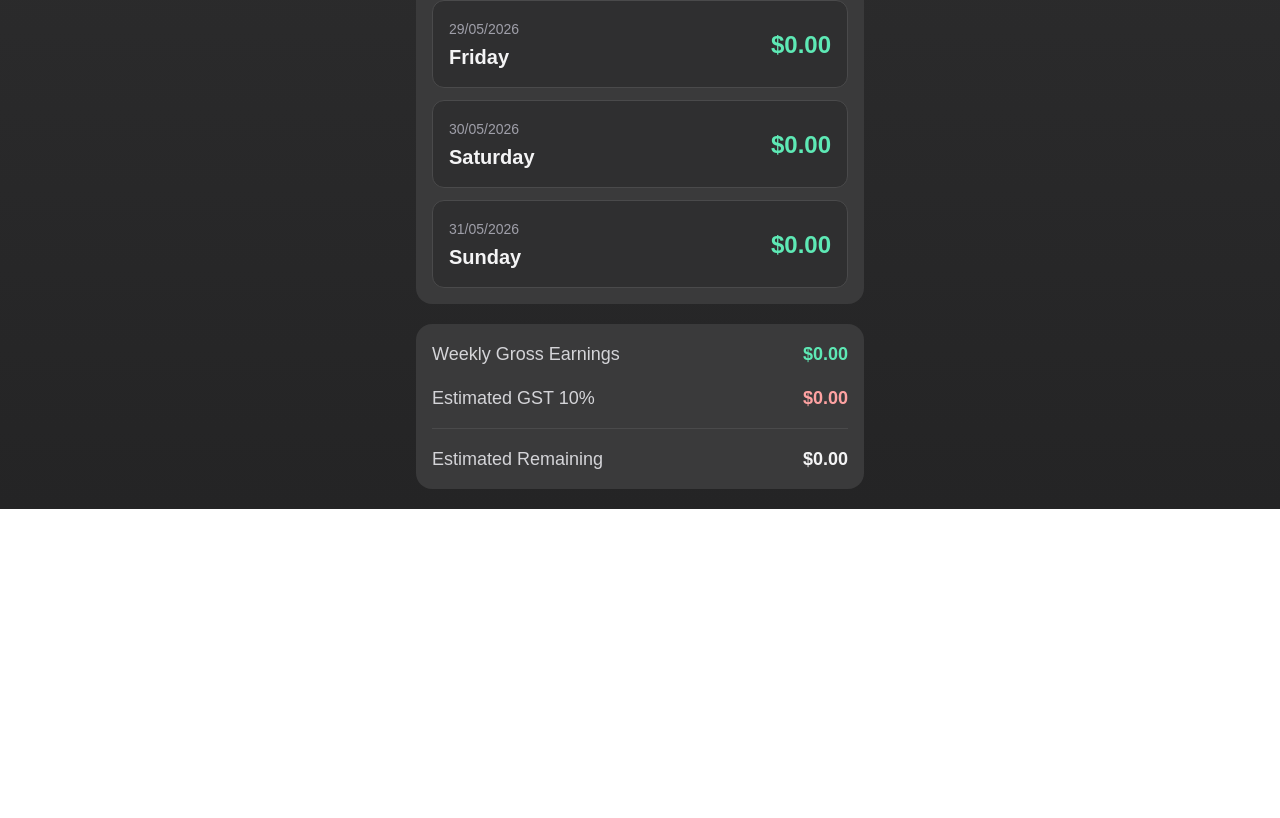
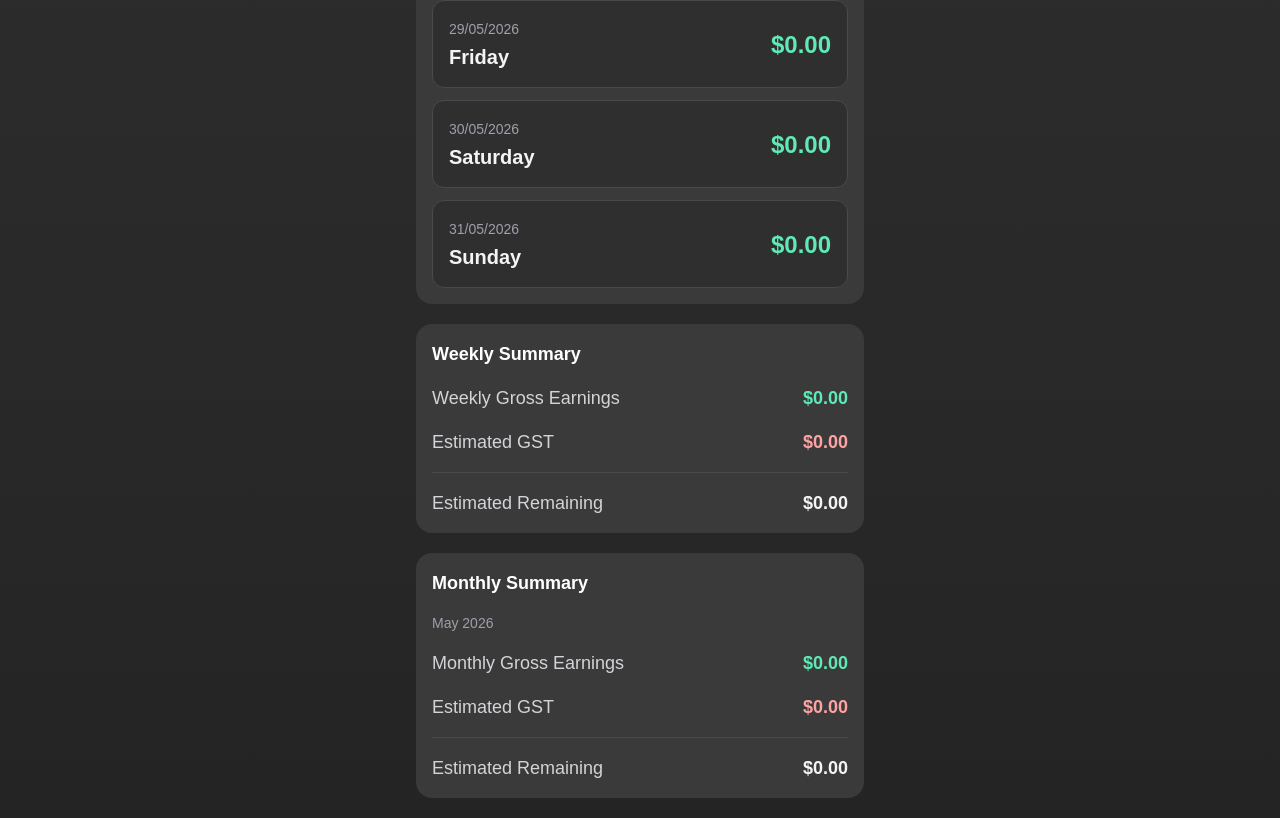
Before and after one commit to stephangrimwood-cloud/shift-income-report-calculator, a Next.js app: page /reports in a window 1280 px wide. Shown: the part 606-1424 px from the top of the page. Before the commit the page ends 1115 px from the top, so only its background shows below. Built offline with nearby package versions, Linux system fonts and the light colour scheme.

Commit message:
reporting upgrades

```diff
--- a/app/reports/page.tsx
+++ b/app/reports/page.tsx
@@ -165,6 +165,27 @@
     return total + dayTotal;
   }, 0);
 
+  const monthStart = new Date(weekStart.getFullYear(), weekStart.getMonth(), 1);
+  const monthEnd = new Date(weekStart.getFullYear(), weekStart.getMonth() + 1, 0);
+
+  const monthReports = reports.filter((report) => {
+    const reportDateString = report.shiftDate || report.createdAt.split("T")[0];
+    const reportDate = new Date(reportDateString);
+
+    return reportDate >= monthStart && reportDate <= monthEnd;
+  });
+
+  const monthlyGross = monthReports.reduce((total, report) => {
+    const driverShare =
+      report.driverShare ??
+      report.ownerHalf - (parseFloat(report.levy) || 0);
+
+    return total + driverShare;
+  }, 0);
+
+  const monthlyGstEstimate = monthlyGross / 11;
+  const monthlyEstimatedRemaining = monthlyGross - monthlyGstEstimate;
+
     function toLocalDateKey(date: Date) {
     const year = date.getFullYear();
     const month = String(date.getMonth() + 1).padStart(2, "0");
@@ -173,7 +194,7 @@
     return `${year}-${month}-${day}`;
   }
 
-  const gstEstimate = weeklyGross * 0.1;
+    const gstEstimate = weeklyGross / 11;
     const estimatedRemaining = weeklyGross - gstEstimate;
 
     function deleteReport(reportId: string) {
@@ -418,11 +439,39 @@
         </section>
 
         <section className="space-y-4 rounded-2xl bg-[#3a3a3b] p-4">
+          <h2 className="text-lg font-semibold text-white">
+            Weekly Summary
+          </h2>
+
           <SummaryRow label="Weekly Gross Earnings" value={money(weeklyGross)} highlight />
-          <SummaryRow label="Estimated GST 10%" value={money(gstEstimate)} warning />
+          <SummaryRow label="Estimated GST" value={money(gstEstimate)} warning />
 
           <div className="border-t border-[#4a4a4b] pt-4">
             <SummaryRow label="Estimated Remaining" value={money(estimatedRemaining)} strong />
+          </div>
+        </section>
+
+        <section className="space-y-4 rounded-2xl bg-[#3a3a3b] p-4">
+          <h2 className="text-lg font-semibold text-white">
+            Monthly Summary
+          </h2>
+
+          <p className="text-sm text-zinc-400">
+            {monthStart.toLocaleDateString("en-AU", {
+              month: "long",
+              year: "numeric",
+            })}
+          </p>
+
+          <SummaryRow label="Monthly Gross Earnings" value={money(monthlyGross)} highlight />
+          <SummaryRow label="Estimated GST" value={money(monthlyGstEstimate)} warning />
+
+          <div className="border-t border-[#4a4a4b] pt-4">
+            <SummaryRow
+              label="Estimated Remaining"
+              value={money(monthlyEstimatedRemaining)}
+              strong
+            />
           </div>
         </section>
 
```
Lines whose indentation alone changed are shown as unchanged.
